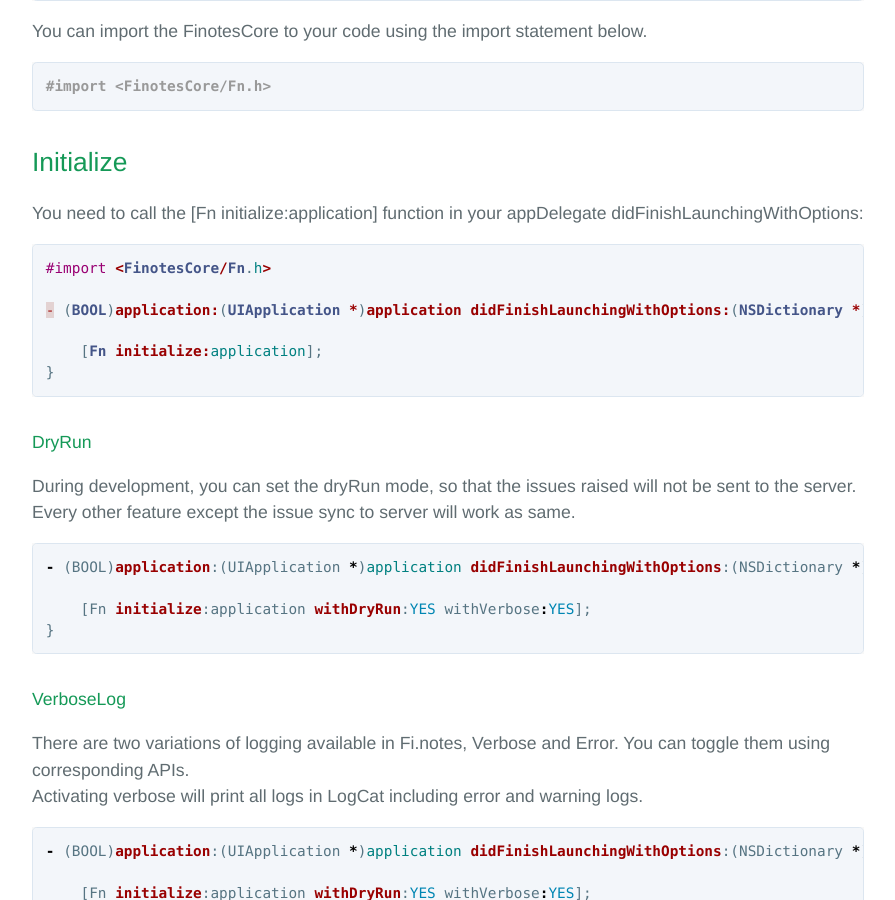
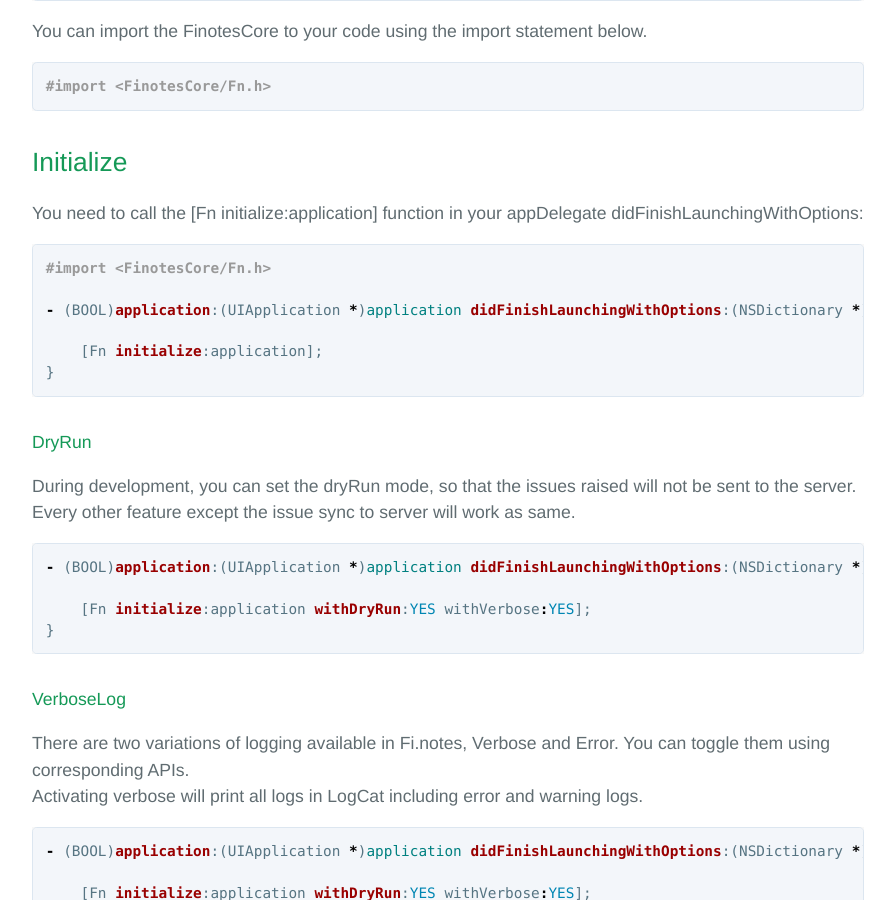
Before and after one commit to finotes/finotes.github.io, a Jekyll site: the page built from _posts/2018-01-19-ios-docs.md, in a window 1280 px wide and 900 px high, scrolled down 632 px. Shown: the whole window, without its empty margins (192-1087 px from the left). Built offline with Jekyll 4.4.1, drawn with Linux system fonts in a browser that asks for light colours; some web fonts are replaced.

Commit message:
Update 2018-01-19-ios-docs.md

````diff
--- a/_posts/2018-01-19-ios-docs.md
+++ b/_posts/2018-01-19-ios-docs.md
@@ -31,7 +31,7 @@ You can import the FinotesCore to your code using the import statement below.
 ## Initialize
 You need to call the [Fn initialize:application] function in your appDelegate didFinishLaunchingWithOptions:
 
-```smalltalk
+```objc
 #import <FinotesCore/Fn.h>
 
 - (BOOL)application:(UIApplication *)application didFinishLaunchingWithOptions:(NSDictionary *)launchOptions {
````
